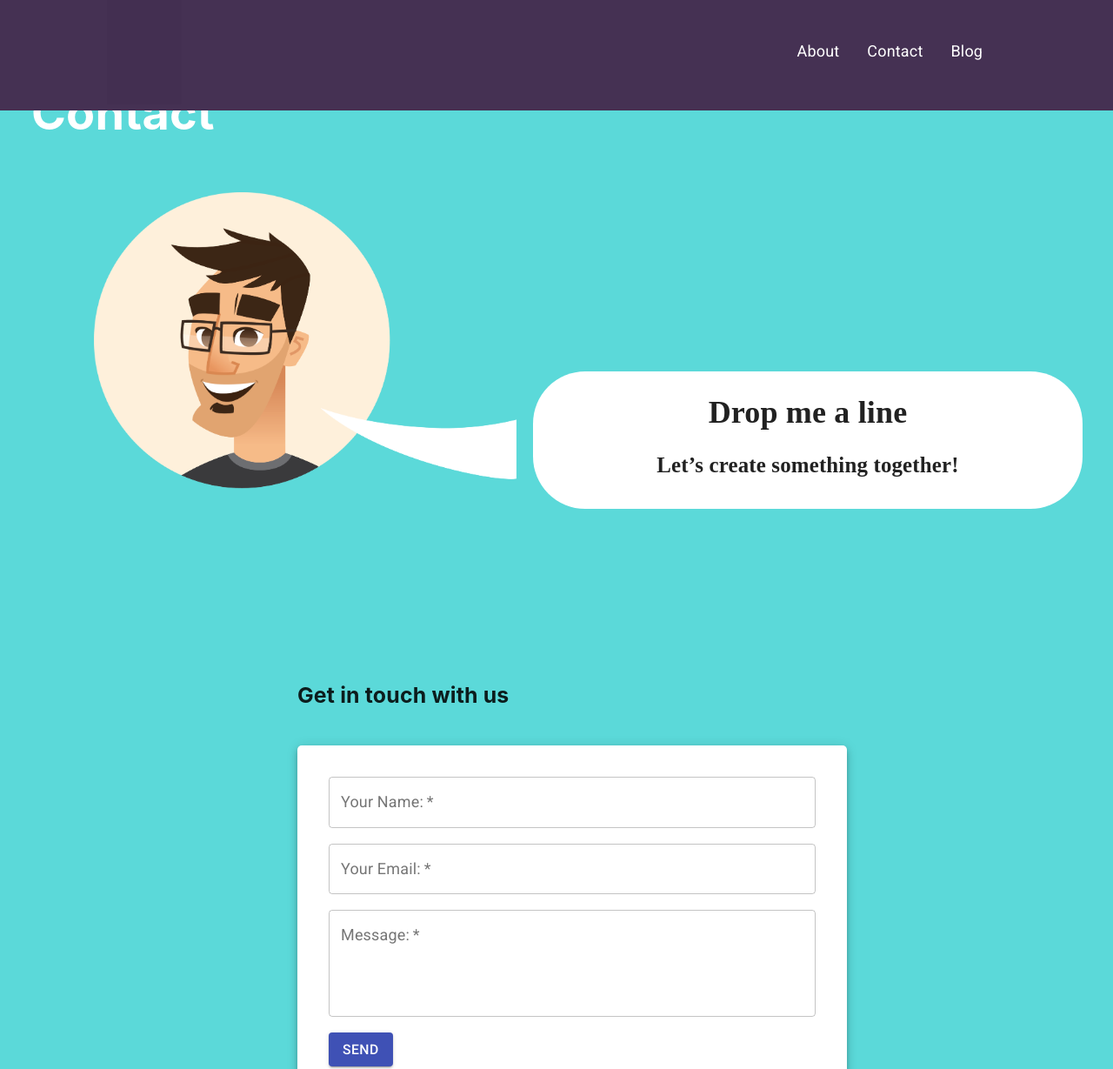
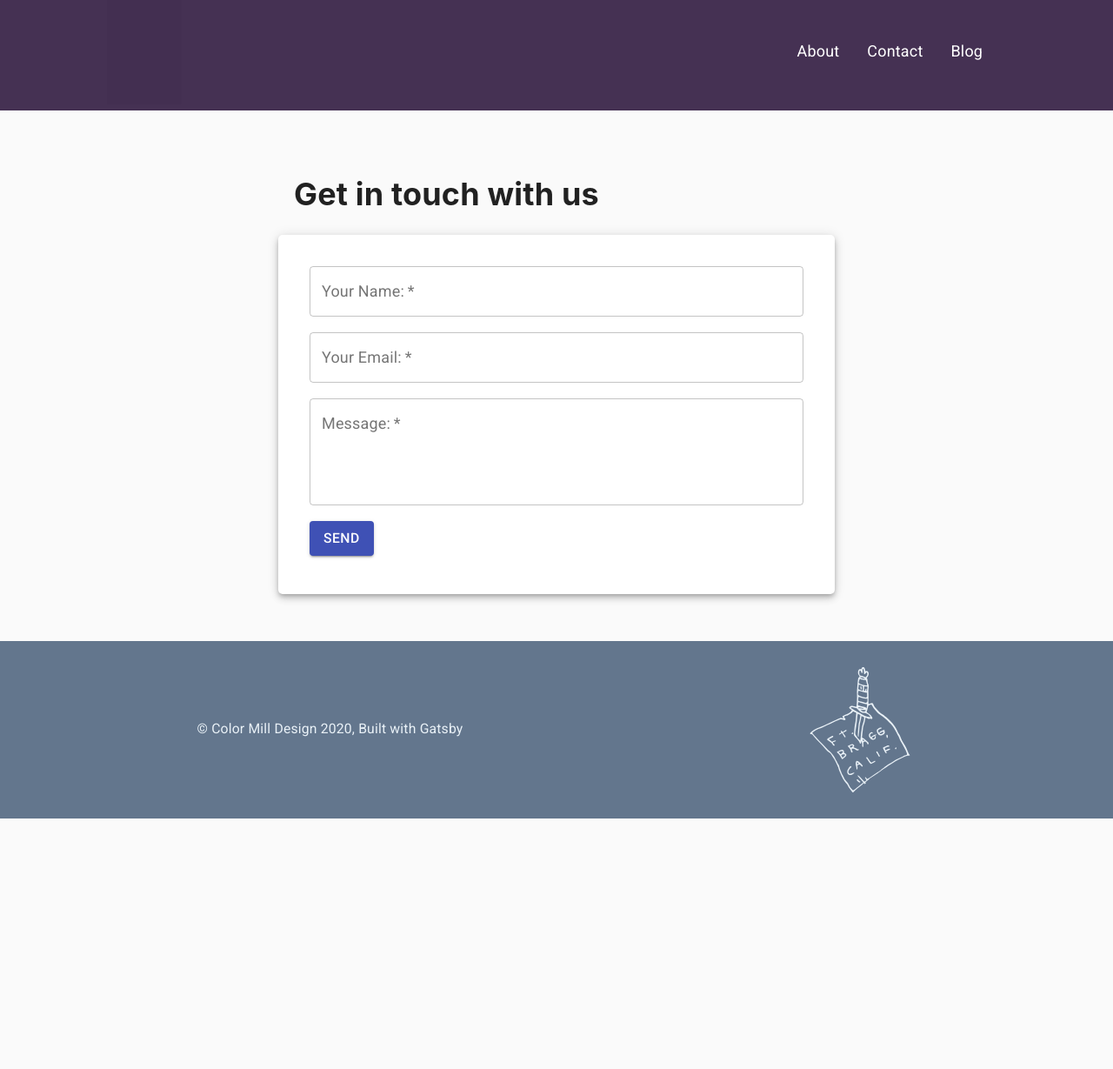
Before and after one commit to Playhouse-Creative/Color-Mill-Design, a Gatsby site: page /contact in a window 1280 px wide. Shown: the top 1229 px of the page at 87% size. After the commit the page ends 941 px from the top, so only its background shows below. Built offline with nearby package versions, Linux system fonts and the light colour scheme; Gatsby itself is replaced by a stand-in of ours.

Commit message:
Added contact page

```diff
--- a/src/components/contactForm.js
+++ b/src/components/contactForm.js
@@ -5,7 +5,7 @@ const useStyles = makeStyles(theme => ({
     paper: {
     backgroundColor: theme.palette.background.paper,
     boxShadow: theme.shadows[5],
-    margin: '1rem 1rem 3rem',
+    margin: '0',
     padding: '1rem',
     outline: 0,
     borderRadius: '5px',
@@ -31,10 +31,10 @@ const ContactForm = (props) => {
     const classes = useStyles()
 
     return(
-    <Grid container justify='center' spacing={2}>
-    <Grid item xs={10} sm={6}>
+    <Grid container justify='center' spacing={0}>
+    <Grid item xs={12} sm={6}>
     <Grid item className={classes.title}>
-    <h3>Get in touch with us</h3>
+    <h2>Get in touch with us</h2>
     </Grid>
     <Grid item className={classes.paper}>
     <form name="Design Contact Form" method="POST" data-netlify="true" >
--- a/src/components/footer.js
+++ b/src/components/footer.js
@@ -10,6 +10,7 @@ const Footer = () => {
         </div>
         <div
         style={{
+            margin: '3rem 0 0 0',
             padding: 30,
             backgroundColor: '#63768D',
             color: '#E9F1F7',
--- a/src/components/header.js
+++ b/src/components/header.js
@@ -143,7 +143,7 @@ const Header = ({ siteTitle }) => {
                       </ListItemText>
                     </ListItem>
                   </Link>
-                  <Link to="/">
+                  <Link to="/contact">
                     <ListItem>
                       <ListItemText className={classes.menuListItem}>
                         Contact
--- a/src/pages/contact.js
+++ b/src/pages/contact.js
@@ -48,30 +48,13 @@ const ContactPage = (props) => {
   const isSmall = useMediaQuery(theme.breakpoints.down('sm'))
 
   return(
-    <div style={{ minHeight: '100vh', backgroundColor: '#5BD9D9' }}>
+    <>
   <Layout>
-  <div style={{paddingTop: 100}}>
+  <div style={{paddingTop: 150}}>
     <SEO title="Contact" />
-    <h1 style={{color: 'white', padding: '0 2rem 0 '}}>Contact</h1>
-    <div style={isSmall ? { padding: '0.5rem 0 2rem 3rem' } : { padding: '2rem ' }}>
-    <Box display='flex'>
-      <Grid container spacing={7} justify="center" alignItems="flex-start">
-      <Grid item xs={7} sm={4} md={6}>
-      <Img fluid={sources} maxHeight= '400px' imgStyle={{objectFit:'contain', maxHeight: '400px'}}/>
-      </Grid>
-        <Grid className={classes.contactRoot} item xs={11} md={6} style={isSmall ? { } : {marginTop: '13rem' }}>
-        <div style={{margin: '0 1rem -1rem'}}>
-        <h2 style={{ textAlign: 'center', fontFamily: 'Carter One'}}> Drop me a line</h2>
-          <h3 style={{ textAlign: 'center', fontFamily: 'Carter One'}}>Let’s create something together!</h3>
-        </div>
-        </Grid>
-      </Grid>
-        </Box>
-      </div>
-    <ContactForm/>
     </div>
   </Layout>
-  </div>
+  </>
 )}
 
 export default ContactPage
```
